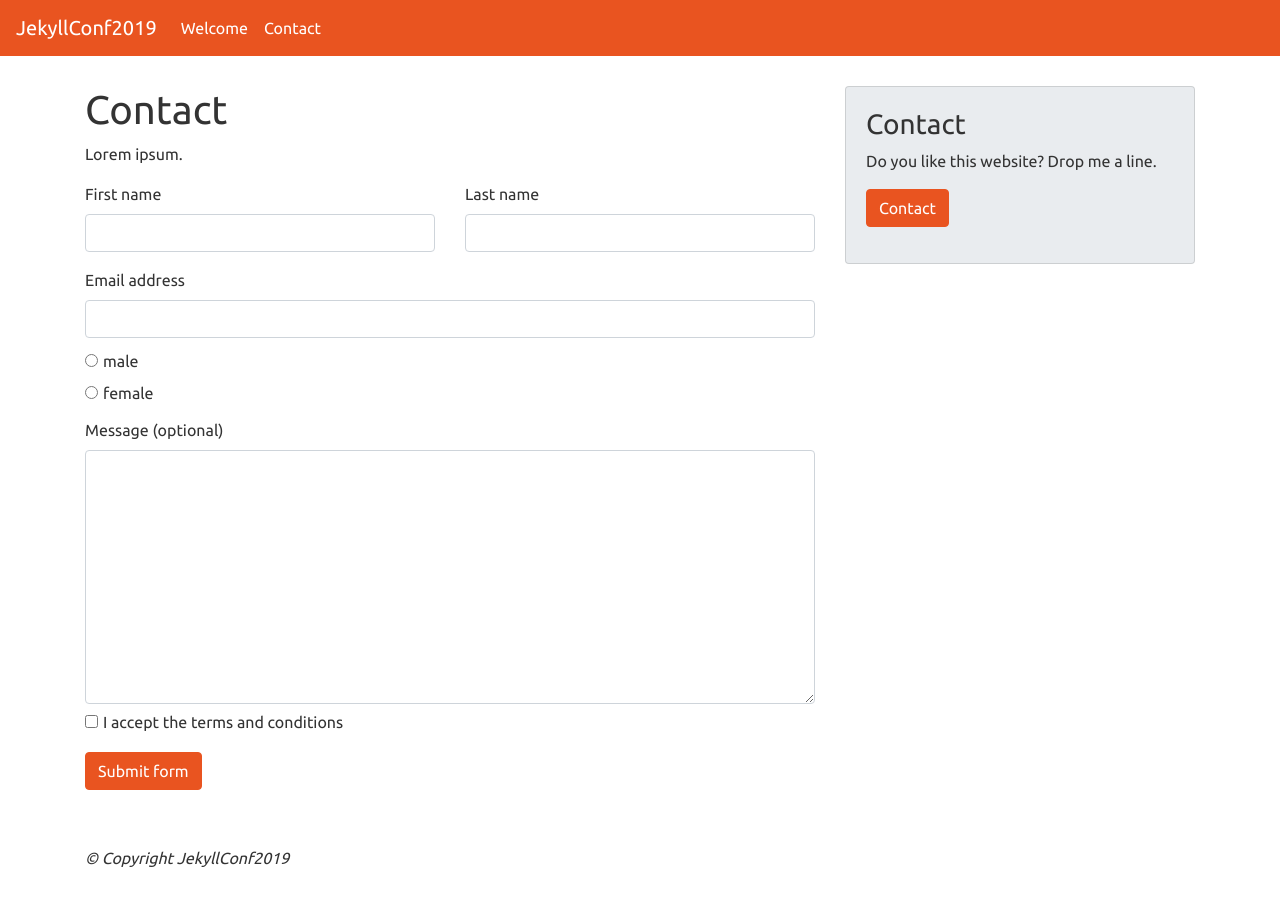
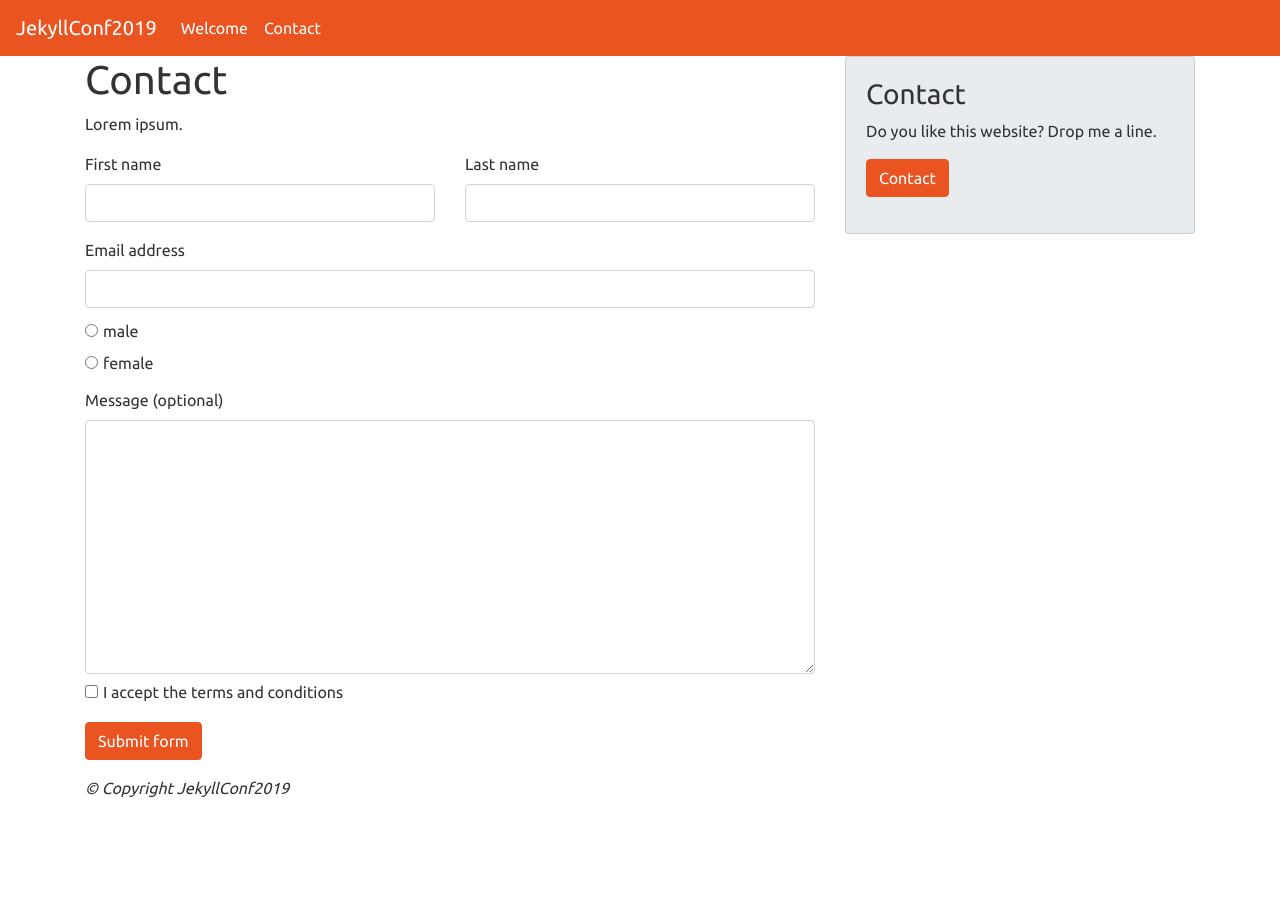
Before and after one commit to jhvanderschee/jekyllconf2019, a Jekyll site: the page built from contact.md, in a window 1280 px wide. Built offline with Jekyll 4.4.1, drawn with Linux system fonts in a browser that asks for light colours; nearby versions of some CDN libraries; our own code applies the rules of GitHub Pages for plain Markdown files.

Commit message:
Update page.html

```diff
--- a/_layouts/page.html
+++ b/_layouts/page.html
@@ -7,7 +7,7 @@
 <body>
   {% include header.html %}
   <div class="container">
-    <div class="row" style="margin-top: 30px; margin-bottom: 40px;">
+    <div class="row">
       <div class="col-md-8">
         {{ content }}
         {% if page.forms[0] %}{% include form.html form="1" %}{% endif %}
```
